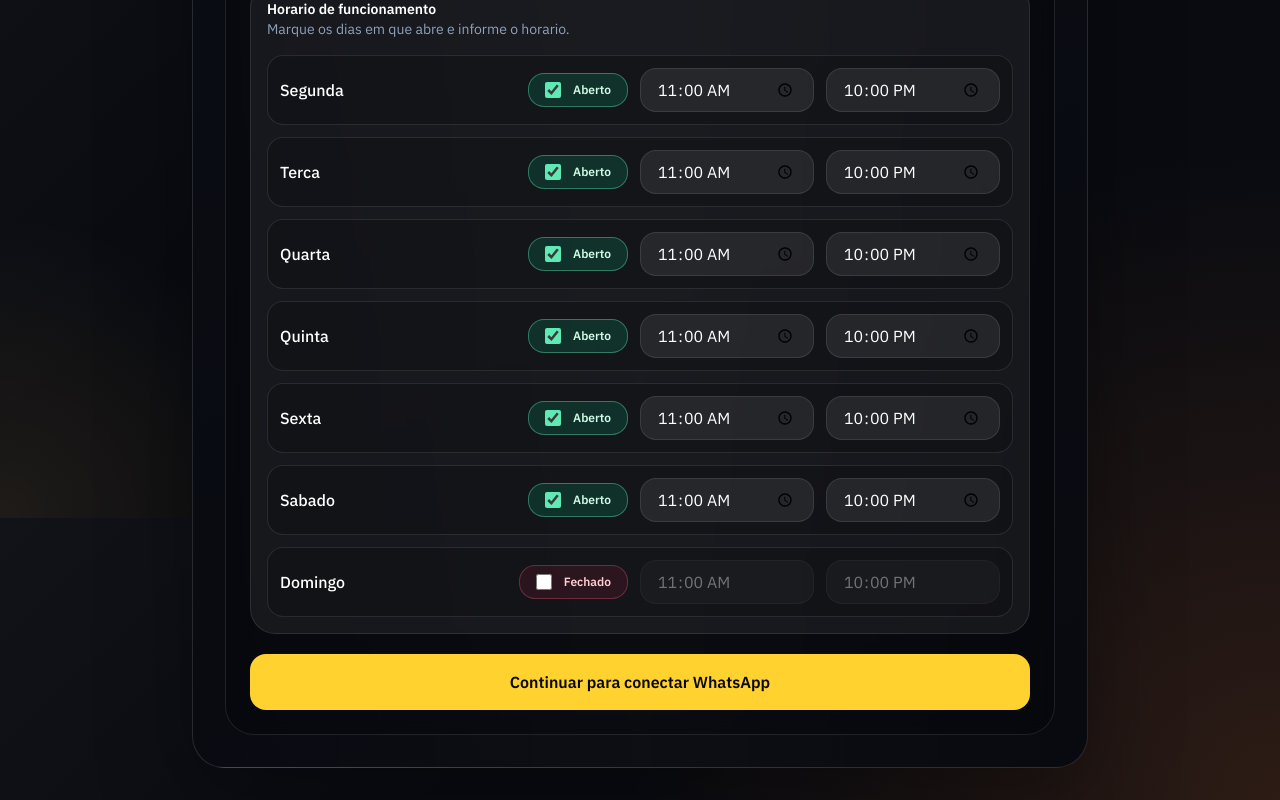
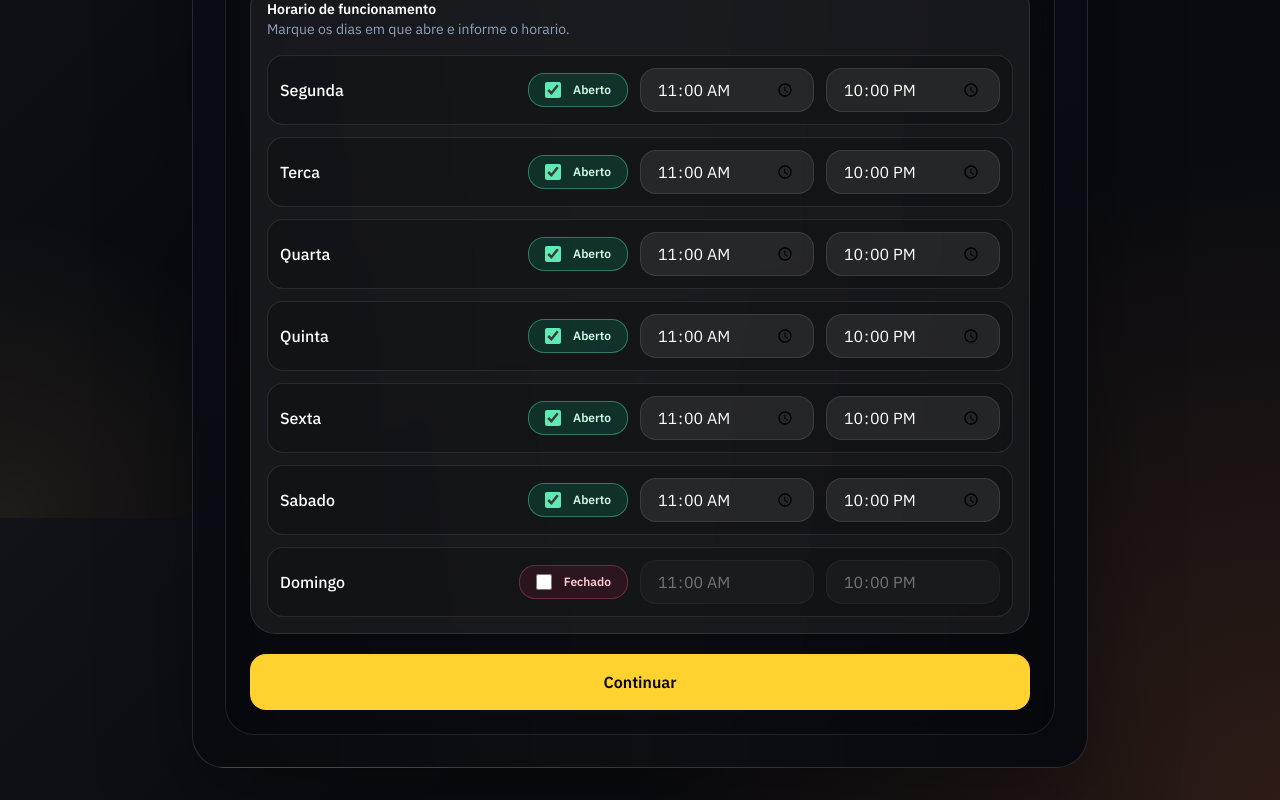
Before and after one commit to EduardoDXCosta/zappop, a Next.js app: page / in a window 1280 px wide. Shown: the part 1882-2682 px from the top of the page. Built offline with nearby package versions, Linux system fonts and the light colour scheme; no server answers; the database is empty.

Commit message:
fix(onboarding): botao submit simplificado para 'Continuar'

```diff
--- a/src/app/_components/company-onboarding.tsx
+++ b/src/app/_components/company-onboarding.tsx
@@ -563,7 +563,7 @@ export function CompanyOnboarding({ initialTenant }: CompanyOnboardingProps) {
             disabled={isPending}
             className="rounded-2xl bg-amber-300 px-6 py-4 text-base font-semibold text-zinc-950 transition hover:bg-amber-200 disabled:cursor-not-allowed disabled:opacity-60"
           >
-            {isPending ? 'Salvando cadastro...' : 'Continuar para conectar WhatsApp'}
+            {isPending ? 'Salvando cadastro...' : 'Continuar'}
           </button>
         </form>
       </div>
```
